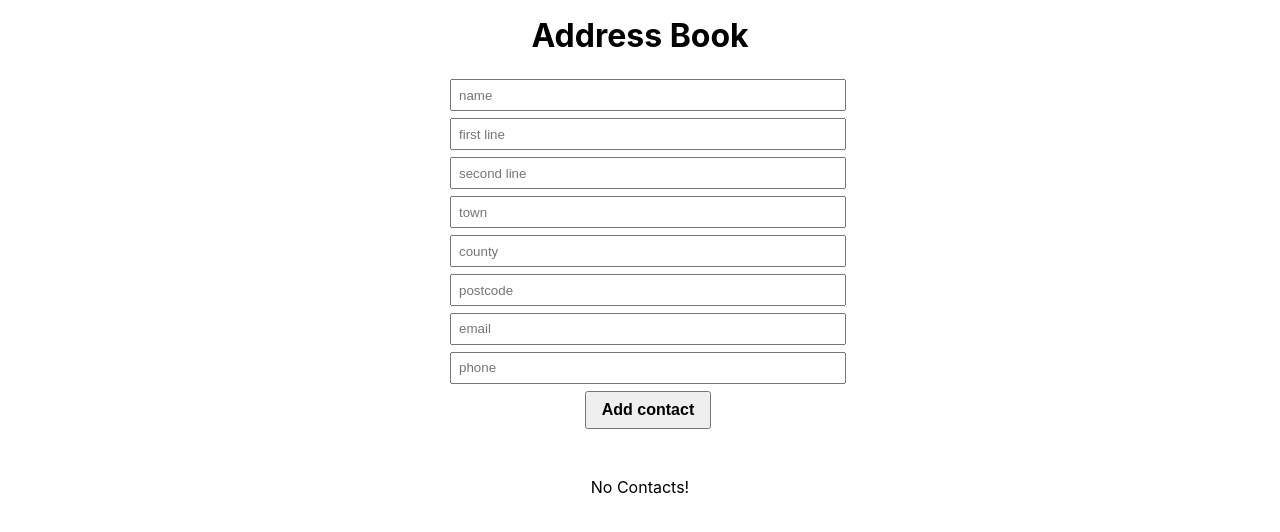
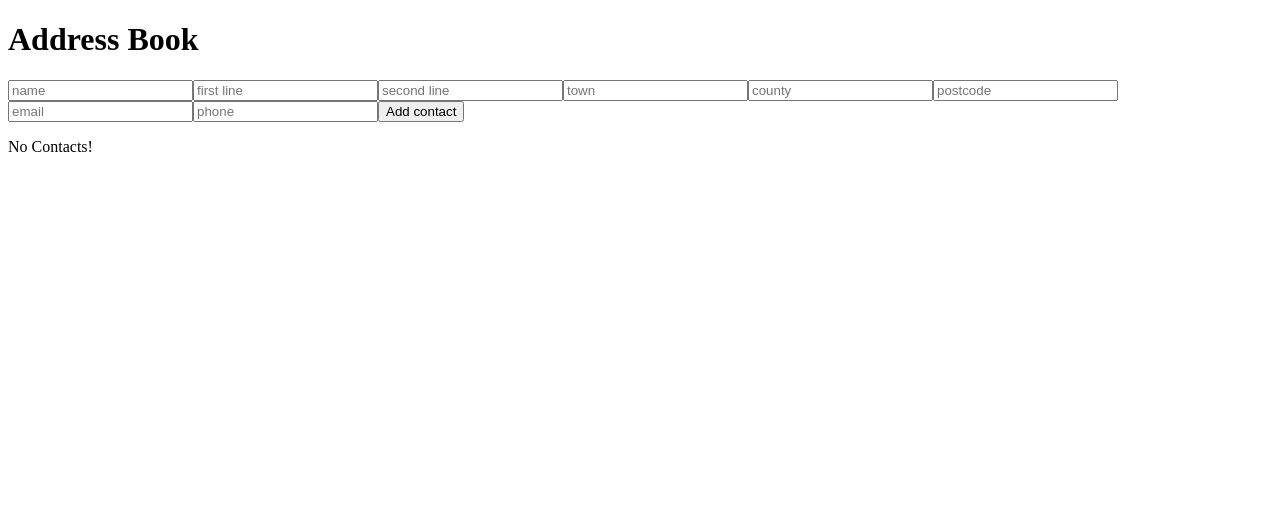
Before and after one commit to christocarr/react-address-book, a React (Create React App) app: page / in a window 1280 px wide. Shown: the top 532 px of the page. Built offline with nearby package versions, Linux system fonts and the light colour scheme.

Commit message:
Remove css modules

```diff
--- a/src/components/ContactCard.js
+++ b/src/components/ContactCard.js
@@ -1,12 +1,11 @@
 import React from 'react';
 import EditContact from './EditContact';
 import DeleteContact from './DeleteContact';
-import styles from './contactCard.module.css';
 
 //destructure props and render
 function ContactCard({ contact }) {
 	return (
-		<div className={styles.contact__card_container}>
+		<div>
 			<h3>{contact.name}</h3>
 			<address>
 				<p>
@@ -27,7 +26,7 @@ function ContactCard({ contact }) {
 				<br />
 				{contact.phone}
 			</p>
-			<div className={styles.button__container}>
+			<div>
 				<EditContact contact={contact} />
 				<DeleteContact contact={contact} />
 			</div>
--- a/src/components/ContactForm.js
+++ b/src/components/ContactForm.js
@@ -1,7 +1,6 @@
 import React, { useState } from 'react';
 import { connect } from 'react-redux';
 import { addContact } from '../actions';
-import styles from './contactForm.module.css';
 
 function ContactForm({ addContact }) {
 	const [contact, setNewContact] = useState({
@@ -38,8 +37,8 @@ function ContactForm({ addContact }) {
 	};
 
 	return (
-		<div className={styles.form__container}>
-			<form onSubmit={handleSubmit} className={styles.form}>
+		<div>
+			<form onSubmit={handleSubmit} >
 				<input
 					value={contact.name}
 					onChange={handleChange}
--- a/src/components/ContactList.js
+++ b/src/components/ContactList.js
@@ -2,11 +2,10 @@ import React from 'react';
 import { connect } from 'react-redux';
 import ContactCard from './ContactCard';
 import EditContactForm from './EditContactForm'
-import styles from '../components/contactList.module.css';
 
 function ContactList({ contactList, showModal }) {
 	return (
-		<div className={styles.contactlist__container}>
+		<div>
 			{contactList.length > 0 ? (
 				contactList.map((contact, index) =>
 					contact.editing ? (
--- a/src/components/EditContactForm.js
+++ b/src/components/EditContactForm.js
@@ -1,7 +1,6 @@
 import React, { useState, useEffect } from 'react';
 import { connect } from 'react-redux';
 import { updateContact, toggleEditContact } from '../actions';
-import styles from './editContactForm.module.css';
 
 function EditContactForm({ contact, updateContact, toggleEditContact }) {
 	const [updatedContact, setUpdatedContact] = useState({
@@ -41,8 +40,8 @@ function EditContactForm({ contact, updateContact, toggleEditContact }) {
 	}
 
 	return (
-		<div className={styles.edit__form_container}>
-			<form onSubmit={handleSubmit} className={styles.form}>
+		<div>
+			<form onSubmit={handleSubmit}>
 				<input
 					value={updatedContact.name}
 					onChange={handleChange}
--- a/src/components/contactCard.module.css
+++ /dev/null
@@ -1,20 +0,0 @@
-.contact__card_container {
-  background: #7ba9c9;
-  padding: 1em;
-  display: flex;
-  flex-direction: column;
-  width: 90%;
-  margin-bottom: 1em;
-}
-
-.button__container {
-  display: flex;
-  justify-content: space-around;
-}
-
-button {
-  padding: 0.3em;
-  font-weight: bolder;
-  font-size: 0.9rem;
-  cursor: pointer;
-}
--- a/src/components/contactForm.module.css
+++ /dev/null
@@ -1,29 +0,0 @@
-.form__container {
-  max-width: 420px;
-  margin: auto;
-}
-
-.form {
-  display: flex;
-  flex-direction: column;
-  align-items: center;
-  width: 100%;
-  padding: 0.5em;
-}
-
-.form input {
-  margin-bottom: 0.5em;
-  width: 90%;
-  padding: 0.5em;
-}
-
-.form input:focus, .form button:focus {
-  outline-color: #7ba9c9;
-}
-
-.form button {
-  padding: 0.5em;
-  font-weight: bolder;
-  font-size: 1rem;
-  cursor: pointer;
-}
--- a/src/components/contactList.module.css
+++ /dev/null
@@ -1,22 +0,0 @@
-.contactlist__container {
-  display: flex;
-  flex-direction: column;
-  align-items: center;
-  align-content: center;
-  max-width: 420px;
-  margin: auto;
-  padding: 1em;
-  position: relative;
-}
-
-.modal {
-  position: absolute;
-  top: 50%;
-  left: 50%;
-  height: 20em;
-  width: 20em;
-  transform: translate(-50%, -50%);
-  border: 1px solid gray;
-  background: white;
-  z-index: 100;
-}
--- a/src/components/editContactForm.module.css
+++ /dev/null
@@ -1,20 +0,0 @@
-.edit__form_container {
-  background: #7ba9c9;
-  padding: 1em;
-  width: 100%;
-}
-
-.form {
-  display: flex;
-  flex-direction: column;
-  justify-content: center;
-  align-items: center;
-  width: 90%;
-  margin: 0;
-}
-
-.form input {
-  margin-bottom: 0.5em;
-  width: 90%;
-  padding: 0.5em;
-}
--- a/src/index.css
+++ b/src/index.css
@@ -1,8 +1,9 @@
-html {
+/* html {
   width: 100vw;
 }
 
 body {
+  box-sizing: border-box;
   margin: 0;
   padding: 0;
   font-family: -apple-system, BlinkMacSystemFont, 'Segoe UI', 'Roboto', 'Oxygen',
@@ -12,22 +13,10 @@ body {
   -moz-osx-font-smoothing: grayscale;
 }
 
-.App {
-
-}
-
 header {
   display: flex;
   justify-content: center;
   align-items: center;
   padding: 1em;
 }
-
-header h1 {
-  margin: 0;
-}
-
-button {
-  margin-bottom: 0.5em;
-  width: 30%;
-}
+*/
```
